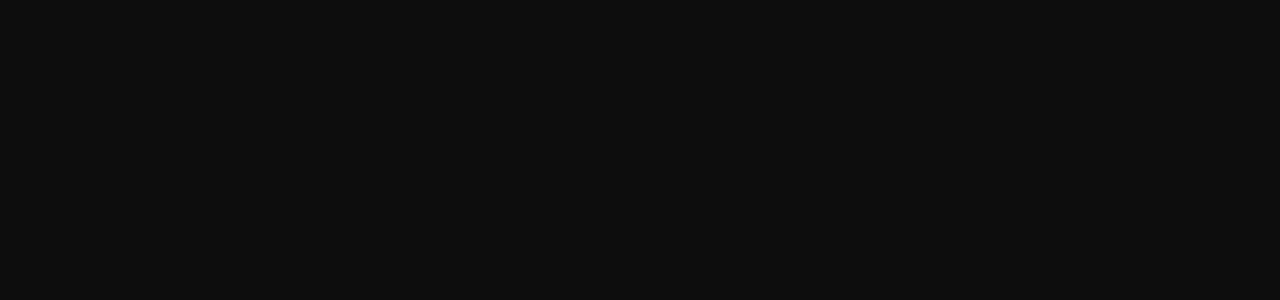
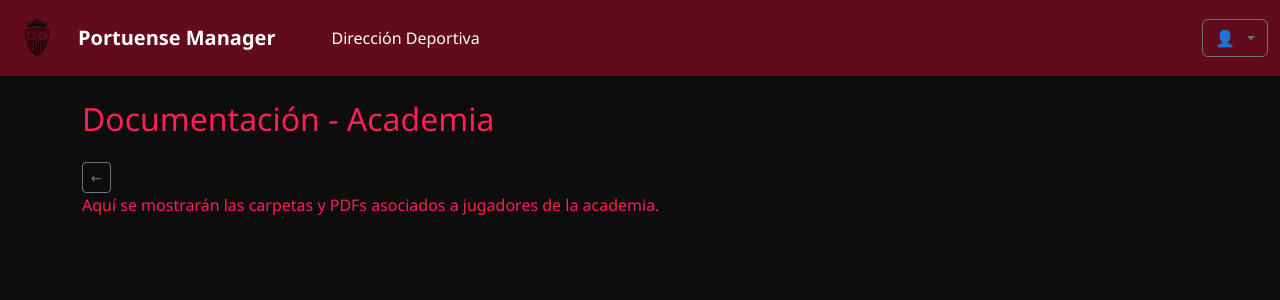
Before and after one commit to Guillermo-Aguado/Final, a React (Vite) app in the folder portuense-react/: page /direccion-deportiva/academia in a window 1280 px wide. Before the commit this address had no page. Shown: the top 300 px of the page. Built offline with nearby package versions, Linux system fonts and the light colour scheme.

Commit message:
Academia Dirección Deportiva

```diff
--- a/portuense-react/src/pages/DireccionDeportiva.jsx
+++ b/portuense-react/src/pages/DireccionDeportiva.jsx
@@ -50,3 +50,5 @@
     </>
   );
 }
+//TODO: Manejar el autorización de la dirección deportiva, tanto en el UserManager como aquí.
+//TODO:
--- /dev/null
+++ b/portuense-react/src/pages/DireccionDeportiva/Academia.jsx
@@ -0,0 +1,18 @@
+// src/pages/DireccionDeportiva/AcademiaDireccion.jsx
+import React from "react";
+import { Container } from "react-bootstrap";
+import AppHeader from "../../components/AppHeader";
+import BackButton from "../../components/BackButton";
+
+export default function AcademiaDireccion() {
+  return (
+    <>
+      <AppHeader />
+      <Container className="mt-4">
+        <h2 className="mb-4">Documentación - Academia</h2>
+        <BackButton to="/direccion-deportiva" label="←" />
+        <p>Aquí se mostrarán las carpetas y PDFs asociados a jugadores de la academia.</p>
+      </Container>
+    </>
+  );
+}
--- a/portuense-react/src/router.jsx
+++ b/portuense-react/src/router.jsx
@@ -15,6 +15,7 @@
 import AcademiaCategoria from './pages/AcademiaCategoria';
 import DireccionDeportiva from './pages/DireccionDeportiva';
 import PrimerEquipoDireccion from './pages/DireccionDeportiva/PrimerEquipo';
+import AcademiaDireccion from './pages/DireccionDeportiva/Academia';
 import NuevoComentario from './pages/NuevoComentario';
 export default function Router() {
   return (
@@ -32,6 +33,7 @@
         <Route path="/jugadores/:id/contrato" element={<ContratoJugador />} />
         <Route path="/academia" element={<AcademiaDashboard />} />
         <Route path="/academia/:categoria" element={<AcademiaCategoria />} />
+        <Route path="/direccion-deportiva/academia" element={<AcademiaDireccion />} />
         <Route path="/usuarios" element={<UserManager />} />
         <Route path="/cuotas" element={<PaginaCuotas />} />
         <Route path="/direccion-deportiva" element={<DireccionDeportiva />} />
```
